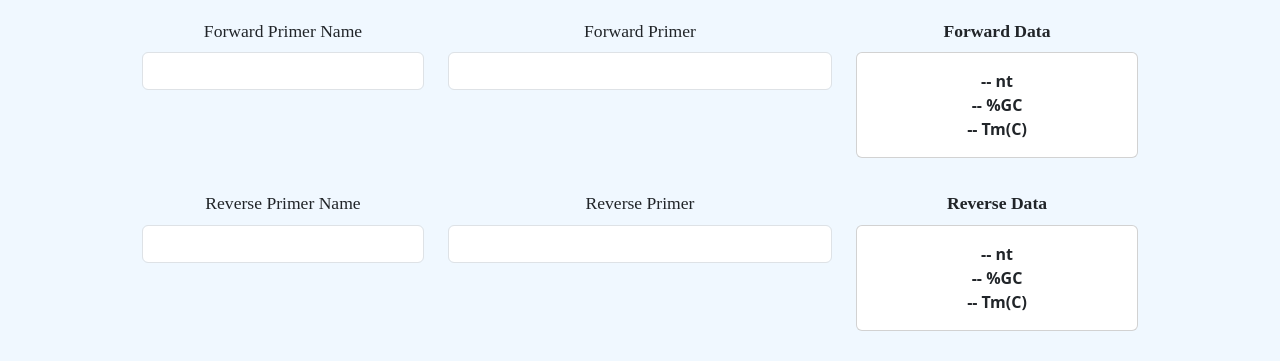
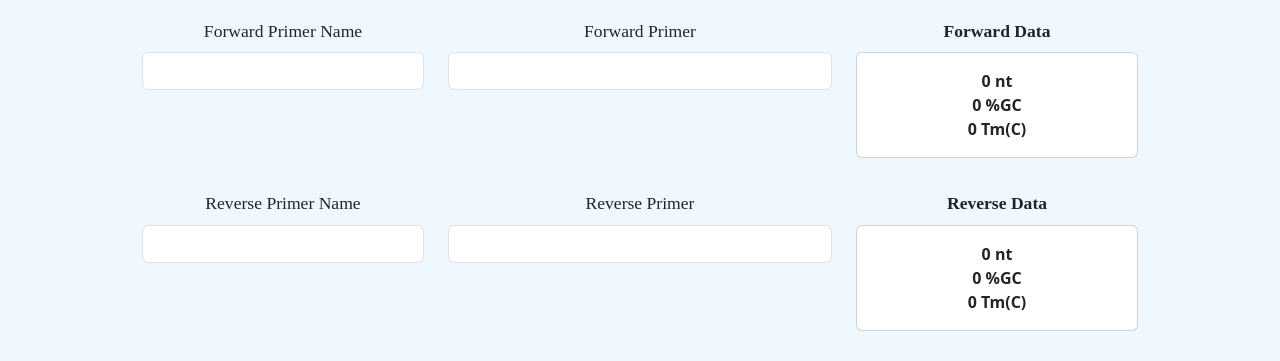
Before and after one commit to anjenkins1/startup, a React (Vite) app: page /calculate in a window 1280 px wide. Shown: the part 186-547 px from the top of the page. Built offline with nearby package versions, Linux system fonts and the light colour scheme.

Commit message:
Calculate update

```diff
--- a/src/calculate/calculate.jsx
+++ b/src/calculate/calculate.jsx
@@ -5,14 +5,25 @@ import Button from 'react-bootstrap/Button';
 export function Calculate(props) {
 
     const [fPName, setFPName] = React.useState('');
+    const [fPrimer, setFPrimer] = React.useState('');
+    const [fPnt, setFPnt] = React.useState(0);
+    const [fPGC, setFPGC] = React.useState(0);
+    const [fPTm, setFPTm] = React.useState(0);
+
     const [rPName, setRPName] = React.useState('');
-    const [fPrimer, setFPrimer] = React.useState('');
     const [rPrimer, setRPrimer] = React.useState('');
+    const [rPnt, setRPnt] = React.useState(0);
+    const [rPGC, setRPGC] = React.useState(0);
+    const [rPTm, setRPTm] = React.useState(0);
+
+
     const [polyermase, setPolymerase] = React.useState('');
     const [productSize, setProductSize] = React.useState(0);
+    const [isKB, setIsKB] = React.useState('')
     const [reactCondtions, setReactConditions] = React.useState('');
 
     const pcrLenSelector = (event) => {
+        setIsKB(event.target.value)
         if (event.target.value = "kb") {
             setProductSize(productSize * 1000)
         }
@@ -20,6 +31,29 @@ export function Calculate(props) {
             setProductSize(productSize)
         }
     }
+
+    const calculateValues = (primer, setPnt, setPGC, setPTm) => {
+        const ntCount = primer.length;
+        const gcCount = (primer.match(/[GCgc]/g) || []).length;
+        const tm = calculateTm(gcCount, ntCount);
+        setPnt(ntCount);
+        setPGC((gcCount / ntCount) * 100);
+        setPTm(tm);
+      };
+
+    const calculateTm = (gcCount, ntCount) => {
+        const tm = 64.9 + 41 * (gcCount - 16.4) / (ntCount);
+        return tm;
+    };
+
+    const handlePrimerInput = (e, setPrimer, setPnt, setPGC, setPTm) => {
+        const primer = e.target.value;
+        setPrimer(primer);
+        calculateValues(primer, setPnt, setPGC, setPTm);
+    };
+
+
+
     return (
         <main className='container-fluid text-center'>
             <div className="users">
@@ -50,7 +84,7 @@ export function Calculate(props) {
                         <input
                             className="form-control"
                             type="text"
-                            onChange={(e) => setFPrimer(e.target.value)}
+                            onChange={(e) => handlePrimerInput(e, setFPrimer, setFPnt, setFPGC, setFPTm)}
                             id="forward_primer"
                         />
                     </div>
@@ -58,11 +92,11 @@ export function Calculate(props) {
                         <label htmlFor="forward_data" className="form-label"><strong>Forward Data</strong></label>
                             <div className="card">
                                 <div className="card-body">
-                                <strong id="forward_nt">-- nt</strong>
+                                <strong id="forward_nt">{fPnt} nt</strong>
                                 <br></br>
-                                <strong id="forward_gc">-- %GC</strong>
+                                <strong id="forward_gc">{fPGC.toFixed(0)} %GC</strong>
                                 <br></br>
-                                <strong  id="forward_tm">-- Tm(C)</strong>
+                                <strong  id="forward_tm">{fPTm.toFixed(0)} Tm(C)</strong>
                                 </div>
                             </div>
                     </div>
@@ -90,11 +124,11 @@ export function Calculate(props) {
                         <label htmlFor="reverse_data" className="form-label"><strong>Reverse Data</strong></label>
                             <div className="card">
                                 <div className="card-body">
-                                <strong id="reverse_nt">-- nt</strong>
+                                <strong id="reverse_nt">{rPnt} nt</strong>
                                 <br/>
-                                <strong id="reverse_gc">-- %GC</strong>
+                                <strong id="reverse_gc">{rPGC.toFixed(0)} %GC</strong>
                                 <br/>
-                                <strong id="reverse_tm">-- Tm(C)</strong>
+                                <strong id="reverse_tm">{rPTm.toFixed(0)} Tm(C)</strong>
                                 </div>
                             </div>
                         </div>
@@ -122,6 +156,7 @@ export function Calculate(props) {
                         <select
                             name="pcr_len_select"
                             id="pcr_len_select"
+                            value={isKB}
                             onChange={pcrLenSelector}>
                             <option value="kb">kb</option>
                             <option value="bp">bp</option>
```
